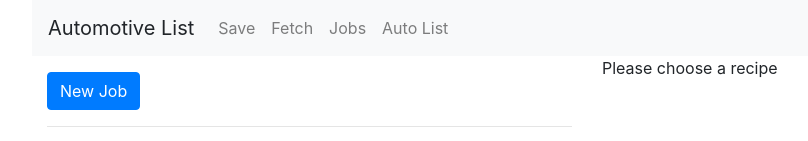
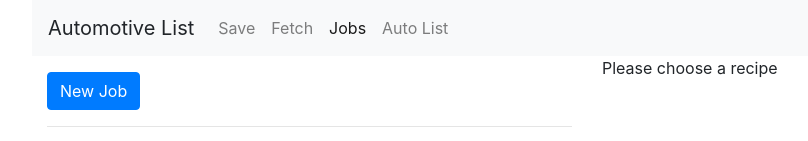
Before and after one commit to SamExplains/Angular-Complete-Automotive-List, an Angular app: page /jobs in a window 1280 px wide. Shown: the top 141 px of the page, without its empty margins (53-861 px from the left). Built offline with nearby package versions, Linux system fonts and the light colour scheme.

Commit message:
Adjusted the nav links to reflect whenever a link is active using one of the routing directive.

```diff
--- a/src/app/header/header.component.html
+++ b/src/app/header/header.component.html
@@ -12,10 +12,10 @@
         <a class="nav-link">Fetch</a>
       </li>
       <li class="nav-item">
-        <a class="nav-link" routerLink="/jobs">Jobs</a>
+        <a class="nav-link" routerLink="/jobs" routerLinkActive="active">Jobs</a>
       </li>
       <li class="nav-item">
-        <a class="nav-link" routerLink="/automotive-list">Auto List</a>
+        <a class="nav-link" routerLink="/automotive-list" routerLinkActive="active">Auto List</a>
       </li>
     </ul>
   </div>
```
